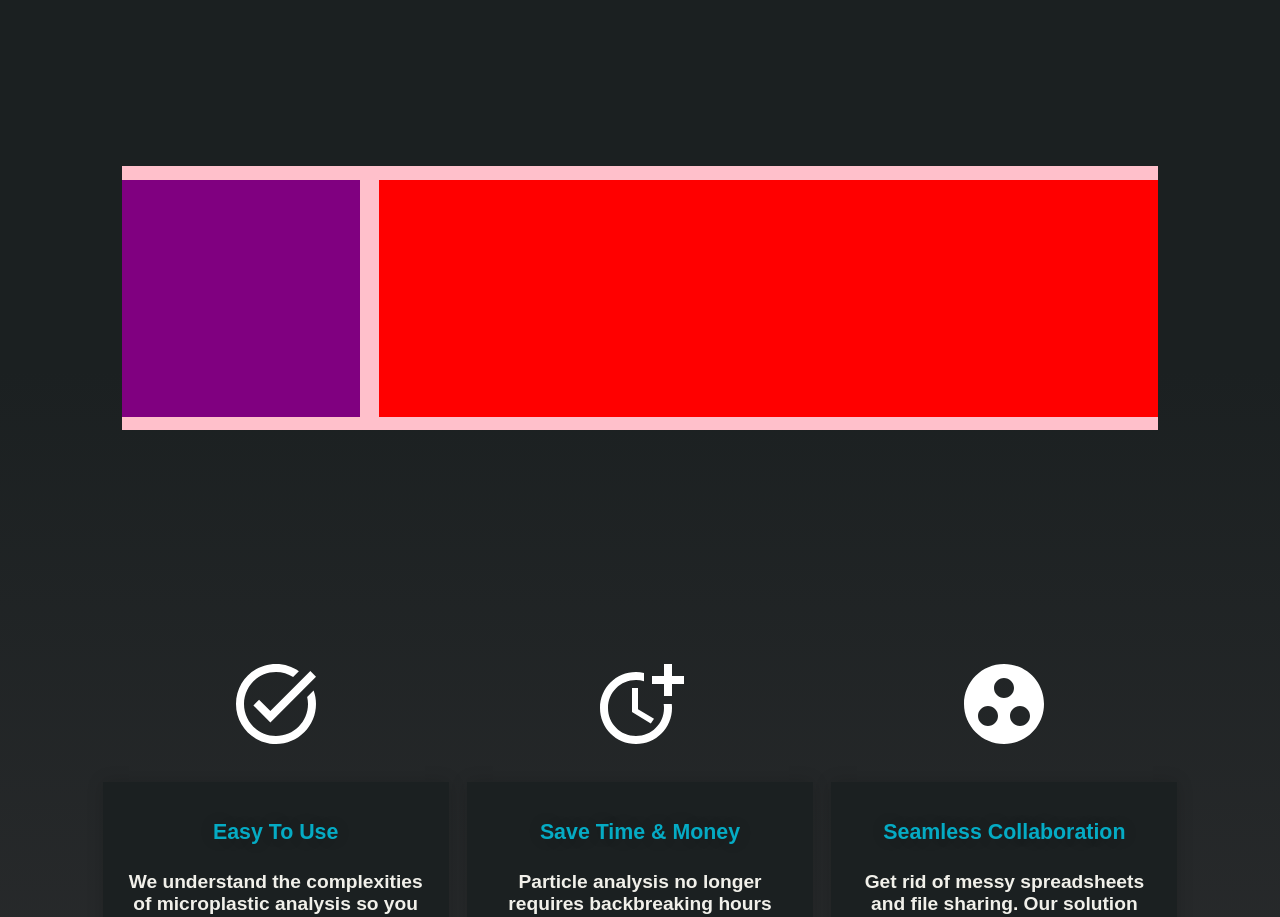
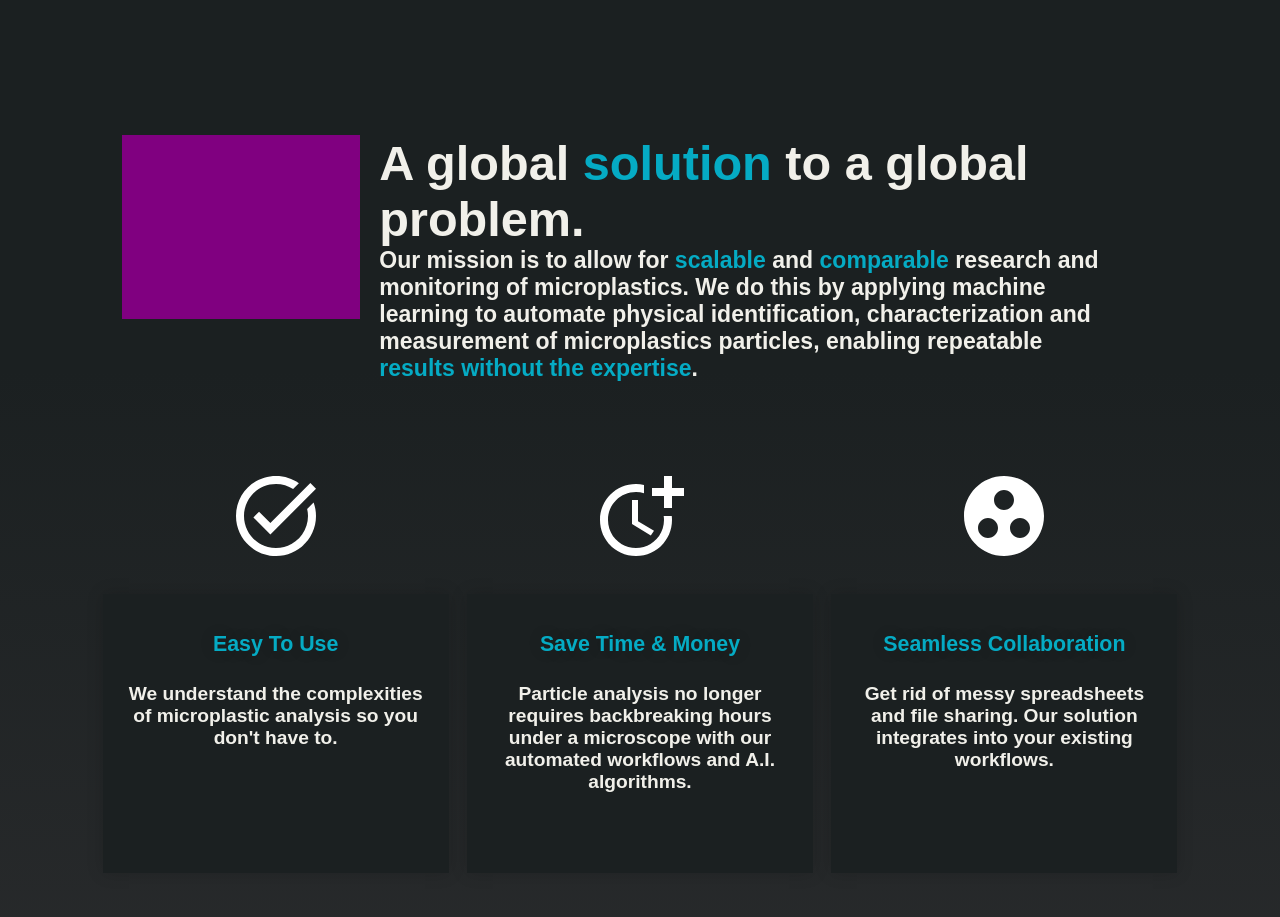
Before and after one commit to AbbaTek-Group/mp-connect, a React (Create React App) app in the folder mp-connect/: page / in a window 1280 px wide. Shown: the part 980-1897 px from the top of the page. Built offline with nearby package versions, Linux system fonts and the light colour scheme; a web font is replaced by a local one.

Commit message:
Global div text styling

```diff
--- a/mp-connect/src/components/landing/content/SecondDivContent.tsx
+++ b/mp-connect/src/components/landing/content/SecondDivContent.tsx
@@ -7,7 +7,18 @@ export const SecondDivContent = () => {
     <Box sx={inline.secondDivSx.container}>
       <Box sx={inline.secondDivSx.globeDiv}>
         <Box sx={inline.secondDivSx.globeDiv.imageBox}></Box>
-        <Box sx={inline.secondDivSx.globeDiv.textBox}></Box>
+        <Box sx={inline.secondDivSx.globeDiv.textBox}>
+          <Box sx={inline.secondDivSx.globeDiv.textBox.title}>
+            A global <b>solution</b> to a global problem.
+          </Box>
+          <Box sx={inline.secondDivSx.globeDiv.textBox.body}>
+            Our mission is to allow for <b>scalable</b> and <b>comparable </b>
+            research and monitoring of microplastics. We do this by applying
+            machine learning to automate physical identification,
+            characterization and measurement of microplastics particles,
+            enabling repeatable <b>results without the expertise</b>.
+          </Box>
+        </Box>
       </Box>
       <Box sx={inline.secondDivSx.iconBoxDiv}>
         <Box sx={inline.secondDivSx.iconBoxDiv.rowFlexbox}>
--- a/mp-connect/src/styles/inline.ts
+++ b/mp-connect/src/styles/inline.ts
@@ -170,18 +170,40 @@ export const secondDivSx = {
     flexDirection: "row",
     justifyContent: "space-between",
     alignItems: "center",
-    backgroundColor: "pink",
-    height: "33vh",
+    height: "16vw",
     width: "81vw",
-    my: "24.4vh",
+    mt: "12vw",
+    mb: "10vw",
     imageBox: { backgroundColor: "purple", height: "90%", width: "23%" },
-    textBox: { backgroundColor: "red", height: "90%", width: "75.15%" },
+    textBox: {
+      height: "90%",
+      width: "75.15%",
+      title: {
+        fontFamily: font.fontFamily,
+        fontWeight: font.fontWeight.bold,
+        fontSize: "3.8vw",
+        color: palette.parchment,
+        "b, strong": {
+          color: palette.mpTeal,
+        },
+      },
+      body: {
+        fontFamily: font.fontFamily,
+        fontWeight: font.fontWeight.medium,
+        fontSize: "1.8vw",
+        color: palette.parchment,
+        mr: "3vw",
+        "b, strong": {
+          color: palette.mpTeal,
+        },
+      },
+    },
   },
   iconBoxDiv: {
     display: "flex",
     flexDirection: "row",
     justifyContent: "space-between",
-    height: "67.7vh",
+    height: "33.3vw",
     width: "100%",
     rowFlexbox: {
       display: "flex",
```
